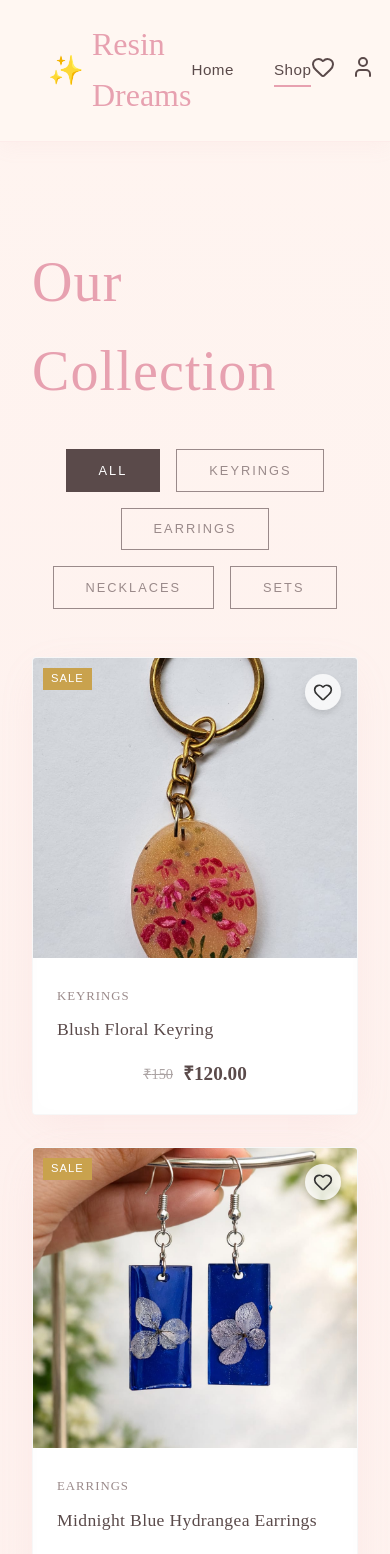
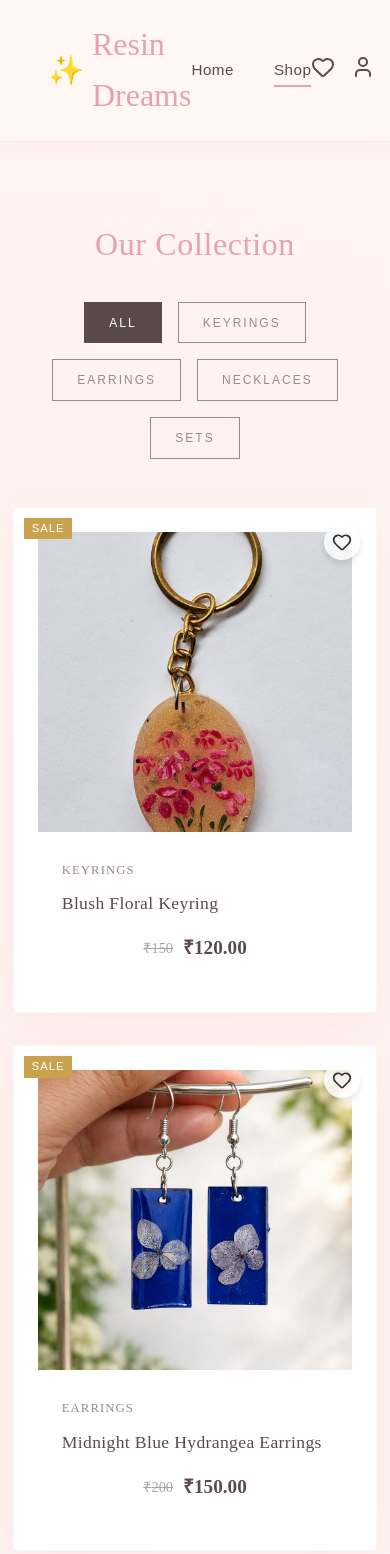
Before and after one commit to NikhitaB15/resin_keyring_dreams, a React (Vite) app: page /shop in a window 390 px wide. Shown: the top 1554 px of the page. Built offline with nearby package versions, Linux system fonts and the light colour scheme.

Commit message:
optimised

```diff
--- a/src/index.css
+++ b/src/index.css
@@ -292,3 +292,84 @@ html {
 ::-webkit-scrollbar-thumb:hover {
   background: var(--accent);
 }
+
+/* Mobile Responsiveness */
+.nav-links-desktop {
+  display: flex;
+  gap: 2.5rem;
+  align-items: center;
+}
+
+.mobile-menu-toggle {
+  display: none;
+  background: none;
+  border: none;
+  cursor: pointer;
+  color: var(--text);
+  padding: 0.5rem;
+}
+
+.mobile-menu-container {
+  display: none;
+}
+
+@media (max-width: 768px) {
+  .container {
+    padding: 1rem;
+  }
+
+  h1 {
+    font-size: 2.5rem;
+  }
+
+  .grid {
+    gap: 1rem;
+  }
+
+  .btn {
+    padding: 0.8rem 1.5rem;
+    font-size: 0.75rem;
+  }
+
+  /* Adjust glass panels padding on mobile */
+  .glass-panel {
+    padding: 1.5rem !important;
+    /* Override inline styles if necessary */
+  }
+
+  /* Navbar Mobile Styles */
+  .nav-links-desktop {
+    display: none;
+  }
+
+  .mobile-menu-toggle {
+    display: block;
+  }
+
+  .mobile-menu-container.open {
+    display: flex;
+    flex-direction: column;
+    position: absolute;
+    top: 100%;
+    left: 0;
+    width: 100%;
+    background: var(--bg);
+    padding: 2rem;
+    gap: 1.5rem;
+    align-items: center;
+    box-shadow: 0 10px 30px rgba(0, 0, 0, 0.1);
+    border-bottom: 1px solid var(--glass-border);
+    animation: fadeIn 0.3s ease;
+    z-index: 999;
+  }
+}
+
+@media (max-width: 480px) {
+  h1 {
+    font-size: 2rem;
+  }
+
+  .container {
+    padding: 0.8rem;
+  }
+}
```
